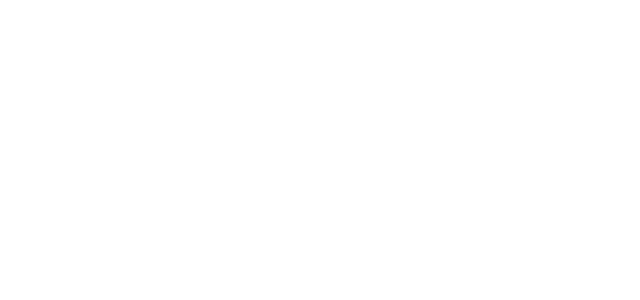
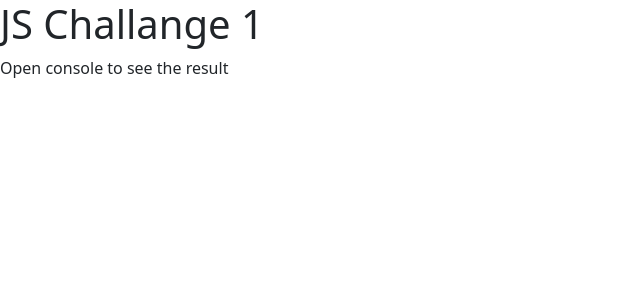
Before and after one commit to vinothsmart/react-redux-dashboard, a React (Create React App) app: page /arc/challange in a window 1280 px wide. Shown: the top 300 px of the page, without its empty margins (0-640 px from the left). Built offline with nearby package versions, Linux system fonts and the light colour scheme.

Commit message:
Partice1

```diff
--- a/src/components/AppRouter.js
+++ b/src/components/AppRouter.js
@@ -27,6 +27,7 @@
 import Arrays from "./pages/JsChallange/Arrays";
 import Challange1 from "./pages/TCSChallange/Challange1";
 import Challange2 from "./pages/TCSChallange/Challange2";
+import JSChallange from "./pages/ARCTutorial/JSCPratice/JSChallange";
 
 const AppRouter = () => {
   return (
@@ -60,6 +61,8 @@
       <Route exact path="/jsprepare/Part5" component={Part5} />
       <Route exact path="/tsc/challange1" component={Challange1} />
       <Route exact path="/tsc/challange2" component={Challange2} />
+      <Route exact path="/tsc/challange2" component={Challange2} />
+      <Route exact path="/arc/challange" component={JSChallange} />
     </Switch>
   );
 };
--- /dev/null
+++ b/src/components/pages/ARCTutorial/JSCPratice/JSChallange.jsx
@@ -0,0 +1,8 @@
+import React from "react";
+import APartice1 from "./partice/APartice1";
+
+const JSChallange = () => {
+  return <APartice1 />;
+};
+
+export default JSChallange;
--- /dev/null
+++ b/src/components/pages/ARCTutorial/JSCPratice/partice/APartice1.jsx
@@ -0,0 +1,23 @@
+const APartice1 = () => {
+  class Car {
+    constructor(model, name) {
+      this.model = model;
+      this.name = name;
+    }
+    start() {
+      console.log("Name of the car is " + this.name);
+    }
+  }
+
+  const car1 = new Car("BMW", "X5");
+  car1.start();
+
+  return (
+    <>
+      <h1>JS Challange 1</h1>
+      <p>Open console to see the result</p>
+    </>
+  );
+};
+
+export default APartice1;
```
